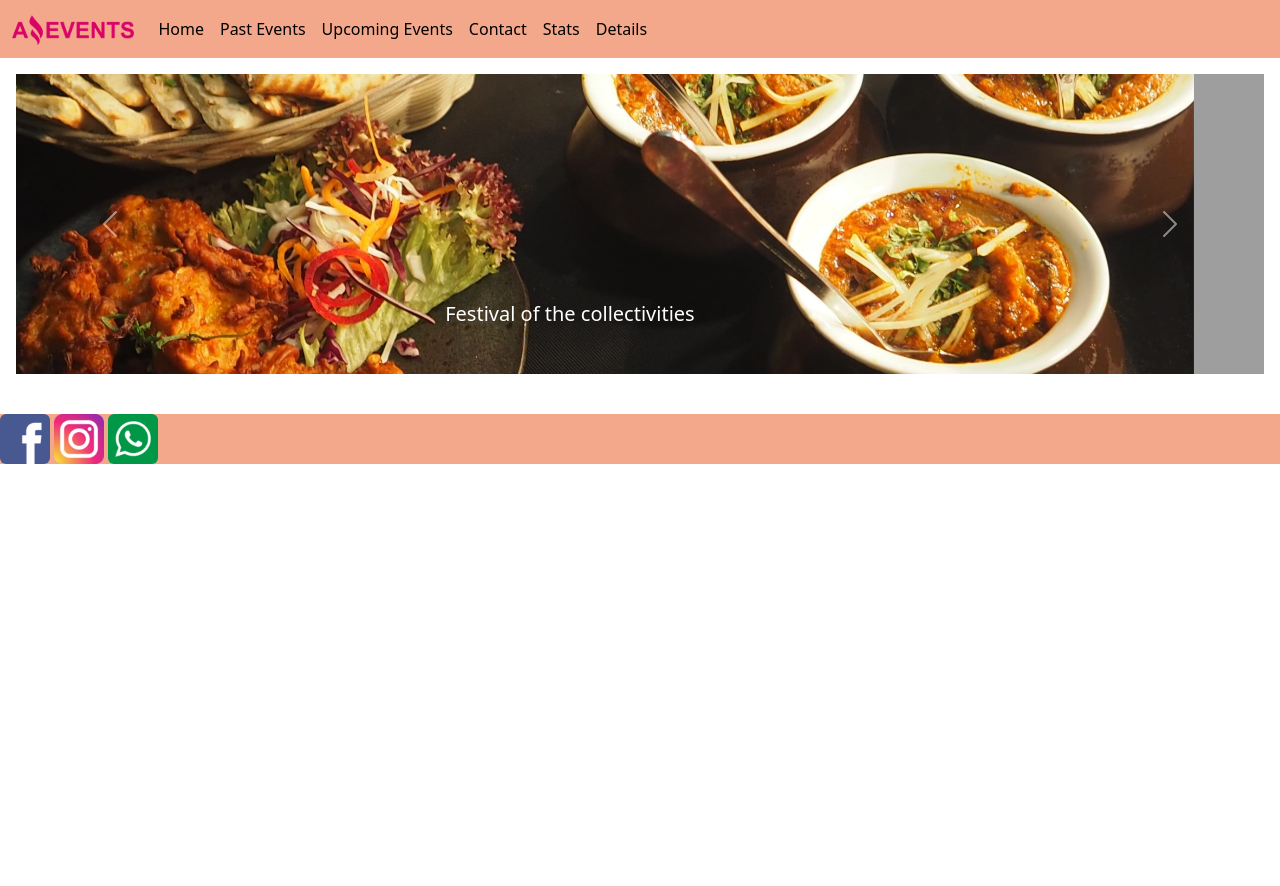
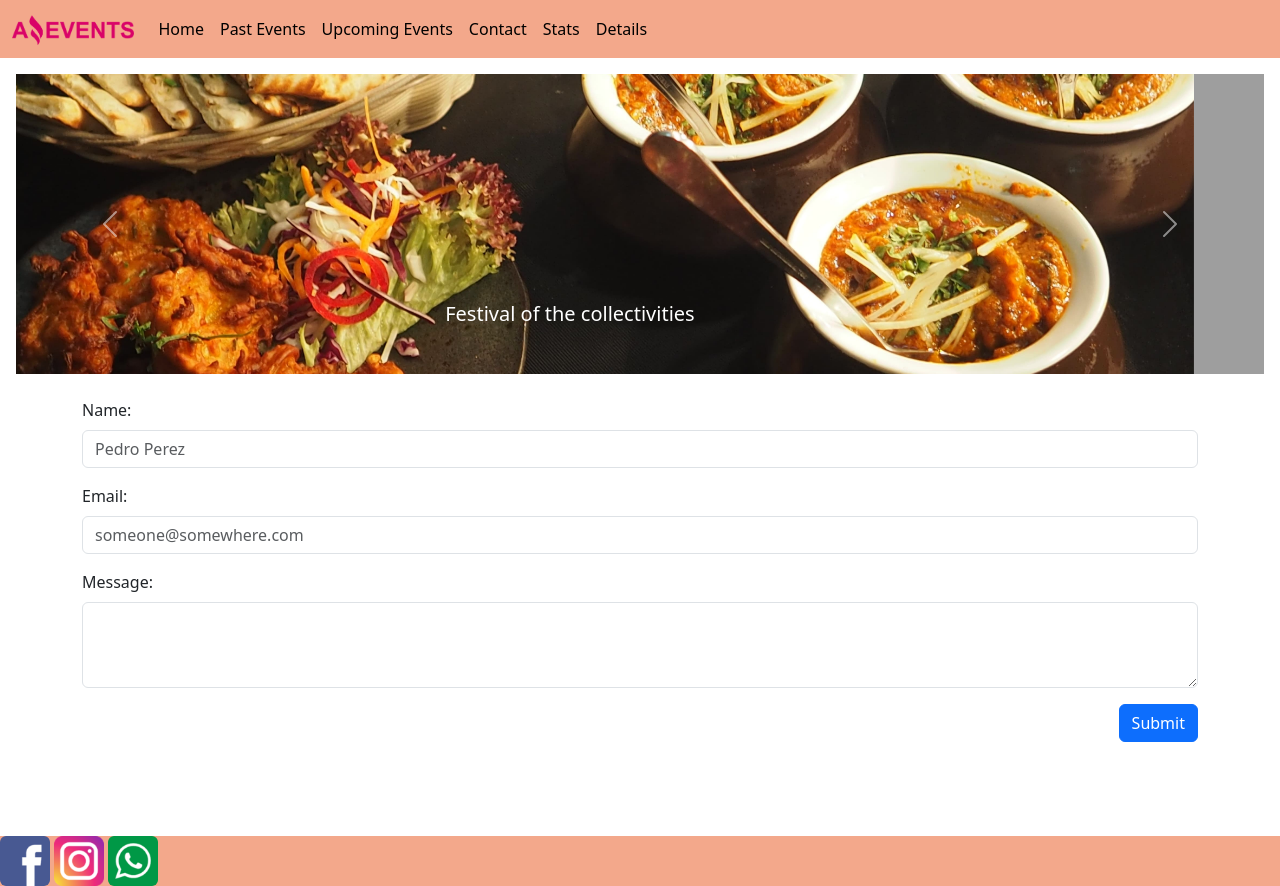
Before and after one commit to LuzMarin720/Amazing-Luz-Marin-Trujillo, a plain HTML site: page pages/contact.html in a window 1280 px wide. Before the commit the page ends 800 px from the top, so only its background shows below. Drawn offline with nearby package versions, Linux system fonts and the light colour scheme; grey boxes are pictures that could not be loaded.

Commit message:
Actualizando Contact page

```diff
--- a/pages/contact.html
+++ b/pages/contact.html
@@ -18,7 +18,8 @@
   <header>
     <nav class="navbar navbar-expand-md">
       <div class="container-fluid">
-        <a class="navbar-brand" href="../index.html"><img src="/images_Amazing/amazing_brand.png" class="logo" alt=""></a>
+        <a class="navbar-brand" href="../index.html"><img src="/images_Amazing/amazing_brand.png" class="logo"
+            alt=""></a>
         <button class="navbar-toggler" type="button" data-bs-toggle="collapse" data-bs-target="#navbarNav"
           aria-controls="navbarNav" aria-expanded="false" aria-label="Toggle navigation">
           <span class="navbar-toggler-icon"></span>
@@ -54,7 +55,7 @@
     <div id="carousel" class="carousel slide" data-bs-ride="carousel">
       <div class="carousel-inner">
         <div class="carousel-item active">
-            <img src="/images_Amazing/food_fair.jpg" class="d-block w-100" alt="...">
+          <img src="/images_Amazing/food_fair.jpg" class="d-block w-100" alt="...">
           <div class="carousel-caption d-none d-md-block">
             <h5>Festival of the collectivities</h5>
           </div>
@@ -86,13 +87,26 @@
       </button>
     </div>
     <br>
+    <form action="#" class="container mb-3">
+      <div class="mb-3">
+        <label for="formContact" class="form-label">Name:</label>
+        <input type="text" class="form-control" id="name" placeholder="Pedro Perez">
+      </div>
+      <div class="mb-3">
+        <label for="formContact1" class="form-label">Email:</label>
+        <input type="text" class="form-control" id="email" placeholder="someone@somewhere.com">
+      </div>
+      <div class="mb-3">
+        <label for="formContact" class="form-label">Message:</label>
+        <textarea class="form-control" id="message" rows="3"></textarea>
+      </div>
+      <div class="size-200">
+        <button type="submit" class="btn btn-primary float-end">Submit</button>
+      </div>
 
-
-
+    </form>
 
   </main>
-
-
 
   <footer>
 
```
Also changed, not shown: css/style.css (line endings or trailing spaces).
